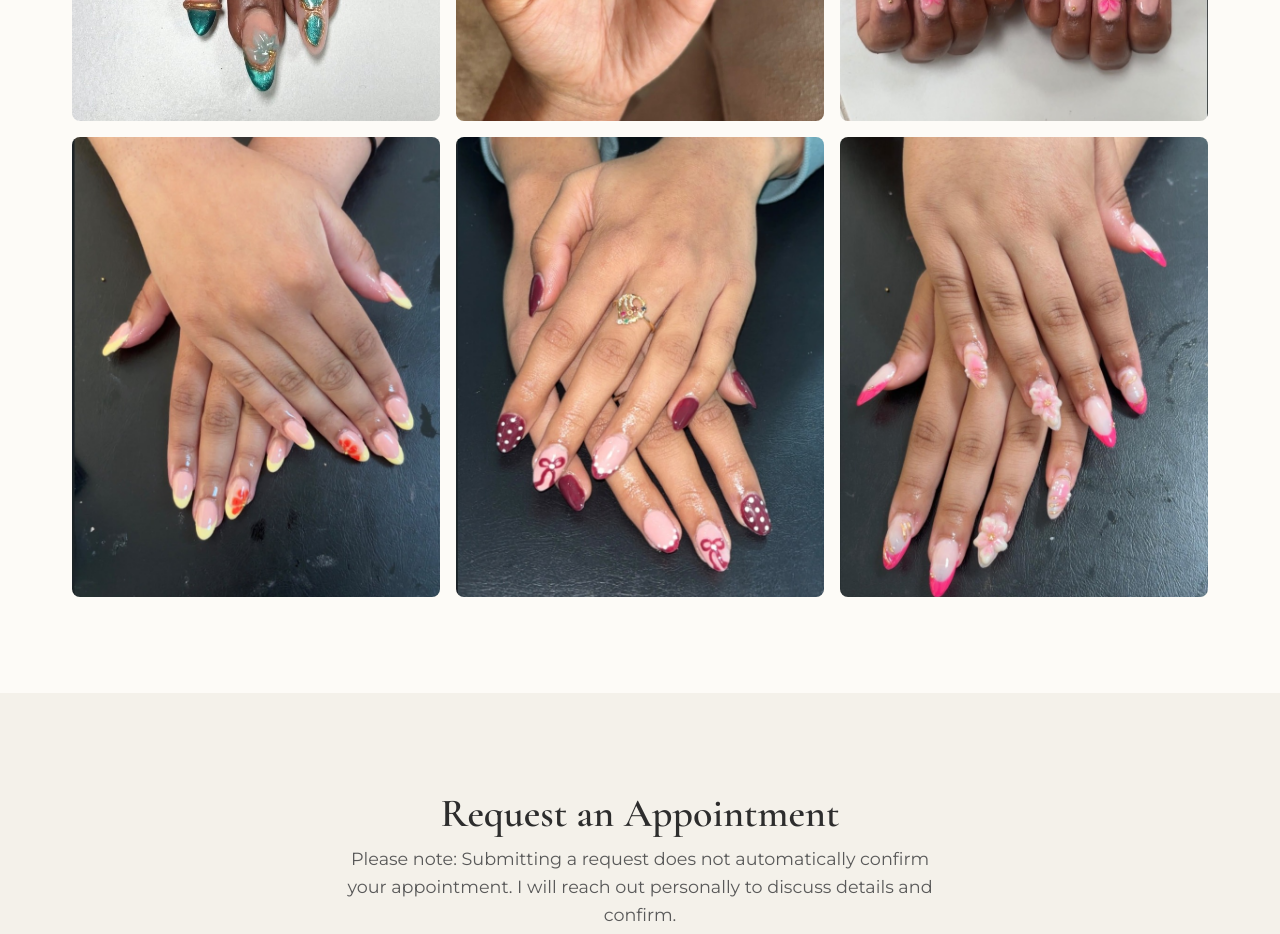
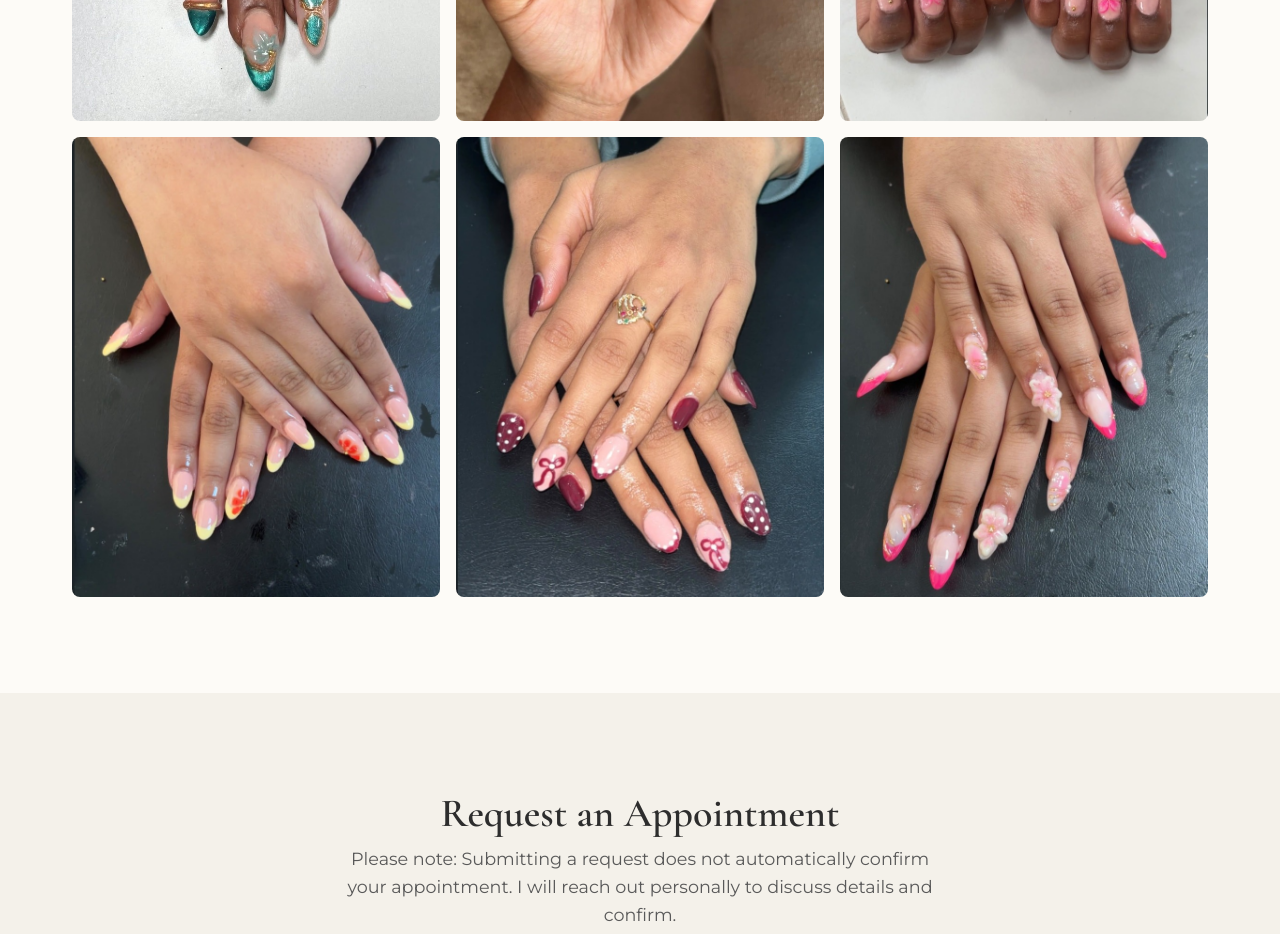
Before and after one commit to SAkula-12/Nails-by-Anvi, a website: page index.html in a window 1280 px wide. Shown: the part 3060-3994 px from the top of the page. Drawn offline with nearby package versions, Linux system fonts and the light colour scheme.

Commit message:
Adjust image 6 to show bottom nail

```diff
--- a/index.html
+++ b/index.html
@@ -182,7 +182,7 @@
                     <!-- Gallery Item 6 -->
                     <div class="gallery-item">
                         <img id="gallery-img-6" src="images/portfolio_6.jpg"
-                            alt="Pink french tips with 3D floral nail art" loading="lazy" style="object-position: 50% 60%;">
+                            alt="Pink french tips with 3D floral nail art" loading="lazy" style="object-position: 50% 100%;">
                         <div class="gallery-overlay">
                             <span>3D Art / French</span>
                         </div>
```
